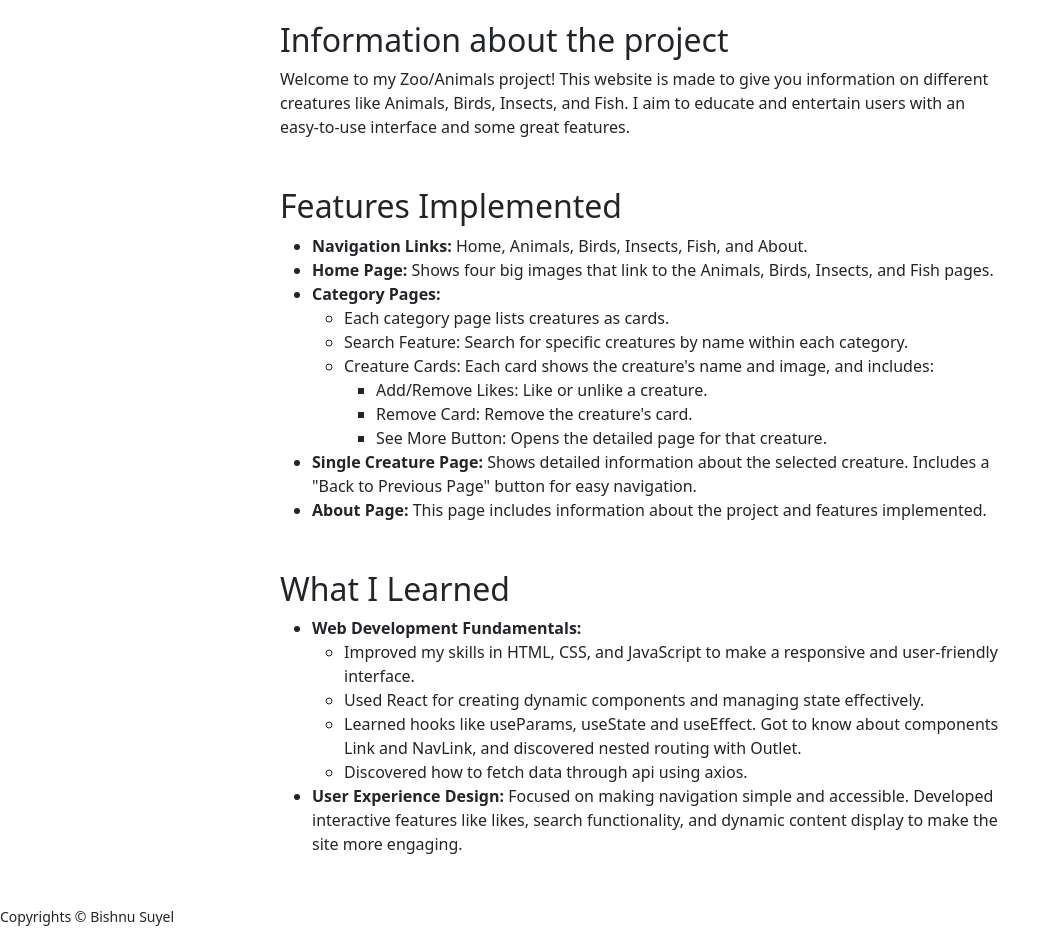
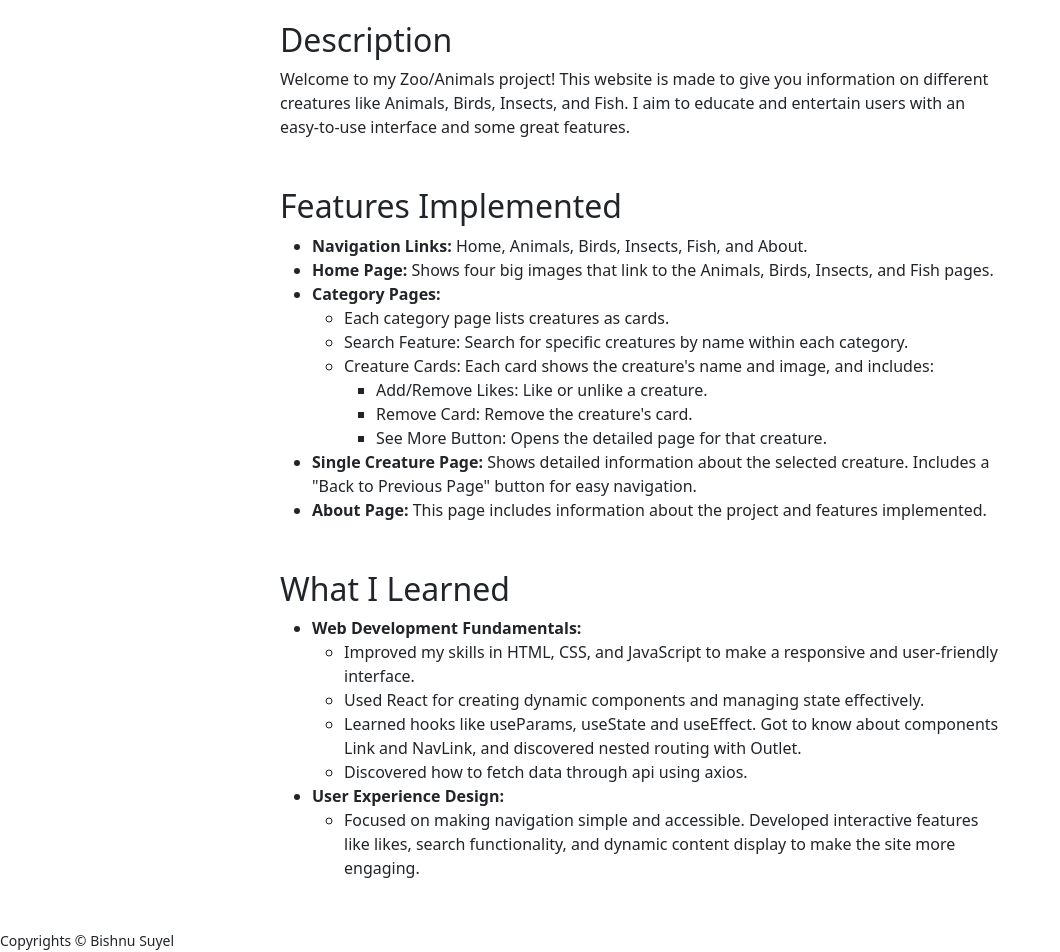
Before and after one commit to bishnu-suyel/animals, a React (Vite) app: page /about in a window 1280 px wide. Shown: the part 155-1107 px from the top of the page, without its empty margins (0-1060 px from the left). Before the commit the page ends 1083 px from the top, so only its background shows below. Built offline with nearby package versions, Linux system fonts and the light colour scheme.

Commit message:
Update about page

```diff
--- a/src/routes/About.jsx
+++ b/src/routes/About.jsx
@@ -9,7 +9,7 @@ const About = () => {
             <h1 className="mb-4">About This Project</h1>
 
             <section className="mb-5">
-              <h2>Information about the project</h2>
+              <h2>Description</h2>
               <p>
                 Welcome to my Zoo/Animals project! This website is made to give
                 you information on different creatures like Animals, Birds,
@@ -78,18 +78,25 @@ const About = () => {
                       state effectively.
                     </li>
                     <li>
-                      Learned hooks like useParams, useState and useEffect. Got to know about
-                      components Link and NavLink, and discovered nested routing
-                      with Outlet.
+                      Learned hooks like useParams, useState and useEffect. Got
+                      to know about components Link and NavLink, and discovered
+                      nested routing with Outlet.
                     </li>
-                    <li>Discovered how to fetch data through api using axios.</li>
+                    <li>
+                      Discovered how to fetch data through api using axios.
+                    </li>
                   </ul>
                 </li>
                 <li>
-                  <strong>User Experience Design:</strong> Focused on making
-                  navigation simple and accessible. Developed interactive
-                  features like likes, search functionality, and dynamic content
-                  display to make the site more engaging.
+                  <strong>User Experience Design:</strong>
+                  <ul>
+                    <li>
+                      Focused on making navigation simple and accessible.
+                      Developed interactive features like likes, search
+                      functionality, and dynamic content display to make the
+                      site more engaging.
+                    </li>
+                  </ul>
                 </li>
               </ul>
             </section>
```
